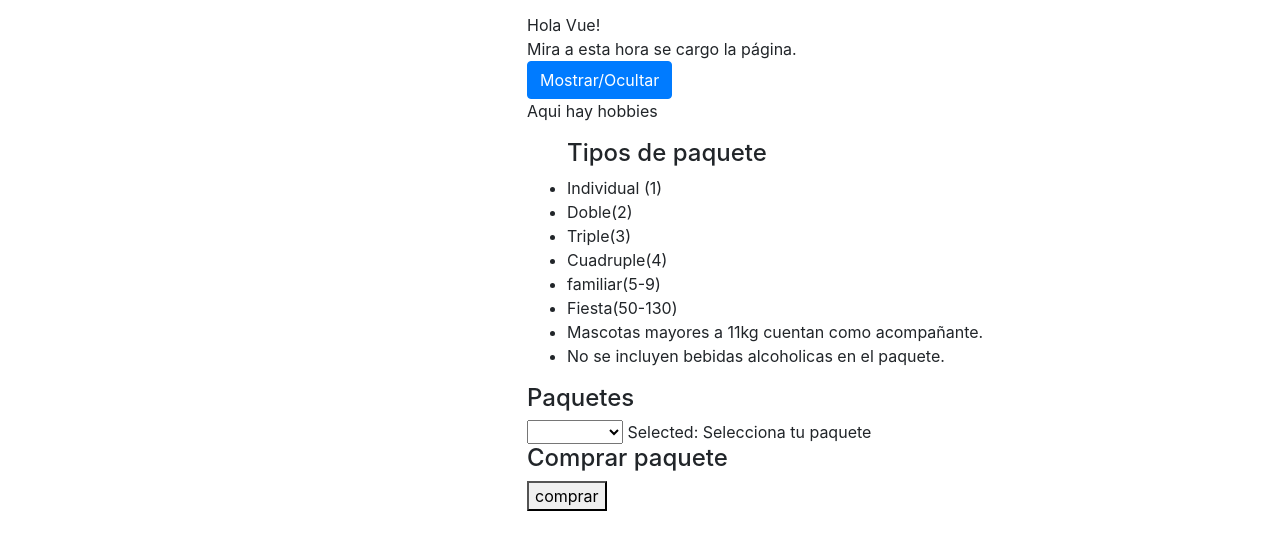
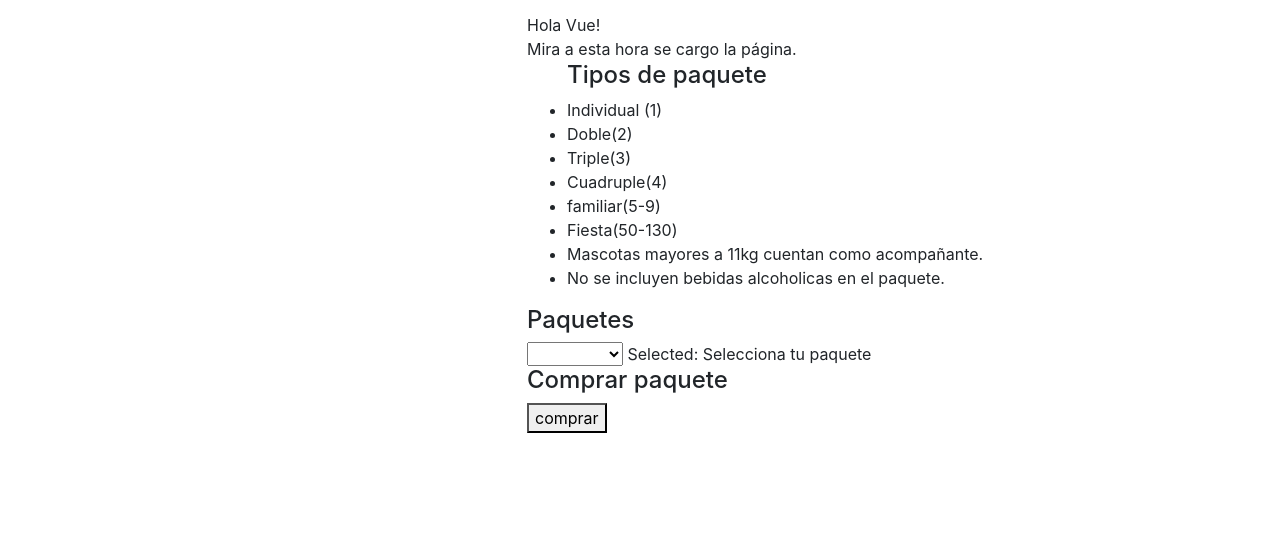
Before and after one commit to David3gzzTmz/Turismo, a plain HTML site: page paquetes.html in a window 1280 px wide. Shown: the part 226-776 px from the top of the page. Drawn offline with nearby package versions, Linux system fonts and the light colour scheme.

Commit message:
Update paquetes.html

```diff
--- a/paquetes.html
+++ b/paquetes.html
@@ -58,12 +58,6 @@
 </div>
 
 
-<div id="apex">
-    <button class="btn btn-primary" v-on:click="isHidden = !isHidden">Mostrar/Ocultar</button>
-<p v-if="!isHidden">Aqui hay hobbies</p>
-<p v-if="isHidden">no funciona</p>
-</div>
-
 <ul id="p" class="demo">
 		<h4>Tipos de paquete</h4>
   <li v-for="value in object">
```
